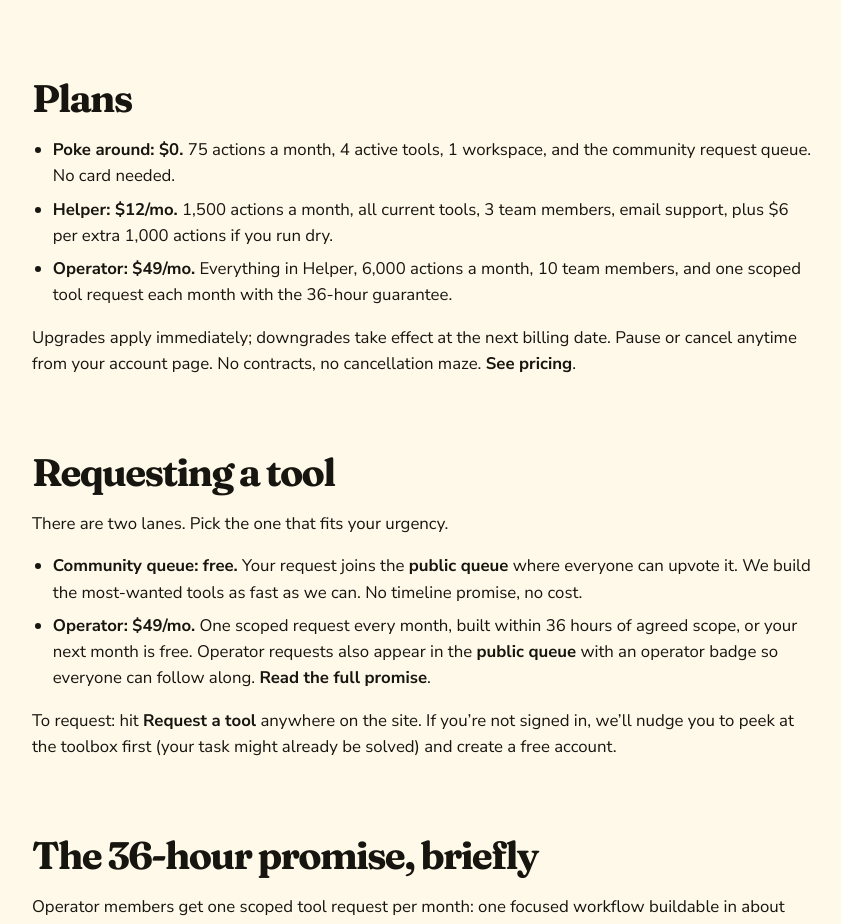
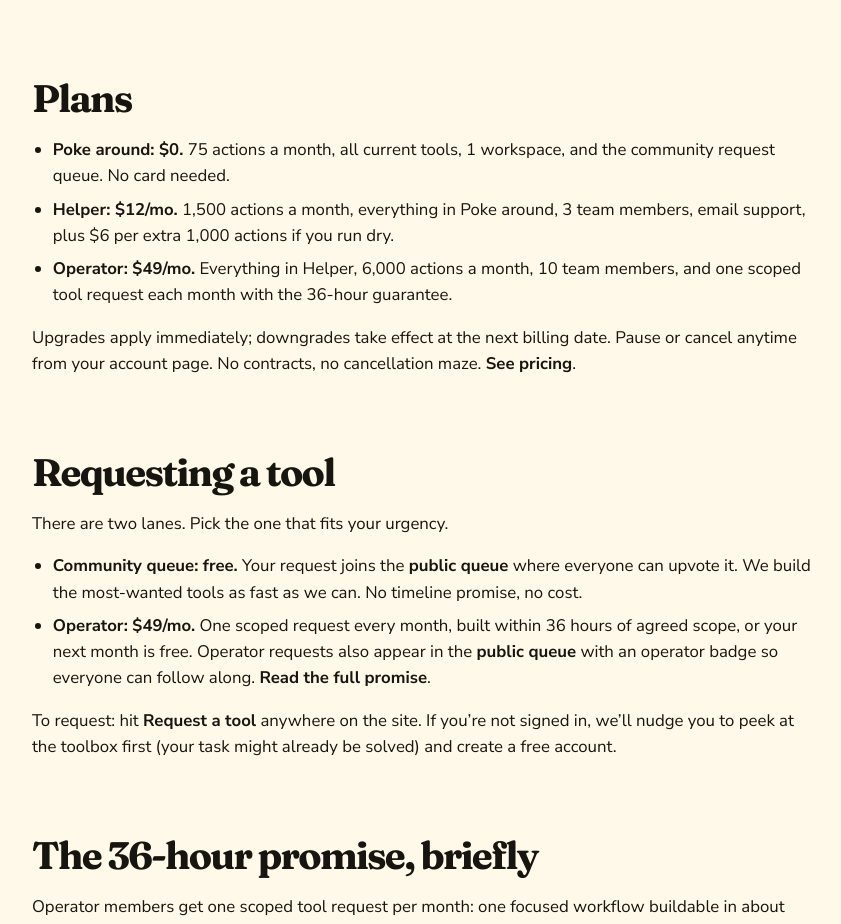
Before and after one commit to Ltang909/leaveittobumbum, a Next.js app: page /docs in a window 1280 px wide. Shown: the part 920-1844 px from the top of the page, without its empty margins (18-859 px from the left). Built offline with nearby package versions, Linux system fonts and the light colour scheme; no server answers.

Commit message:
Free plan gets all tools: '4 active tools' -> 'All current tools' on homepage, pricing, docs

```diff
--- a/app/docs/page.tsx
+++ b/app/docs/page.tsx
@@ -25,8 +25,8 @@ export default function Docs() {
 
           <h2>Plans</h2>
           <ul>
-            <li><strong>Poke around: $0.</strong> 75 actions a month, 4 active tools, 1 workspace, and the community request queue. No card needed.</li>
-            <li><strong>Helper: $12/mo.</strong> 1,500 actions a month, all current tools, 3 team members, email support, plus $6 per extra 1,000 actions if you run dry.</li>
+            <li><strong>Poke around: $0.</strong> 75 actions a month, all current tools, 1 workspace, and the community request queue. No card needed.</li>
+            <li><strong>Helper: $12/mo.</strong> 1,500 actions a month, everything in Poke around, 3 team members, email support, plus $6 per extra 1,000 actions if you run dry.</li>
             <li><strong>Operator: $49/mo.</strong> Everything in Helper, 6,000 actions a month, 10 team members, and one scoped tool request each month with the 36-hour guarantee.</li>
           </ul>
           <p>Upgrades apply immediately; downgrades take effect at the next billing date. Pause or cancel anytime from your account page. No contracts, no cancellation maze. <a href="/pricing/"><strong>See pricing</strong></a>.</p>
--- a/app/page.tsx
+++ b/app/page.tsx
@@ -7,8 +7,8 @@ import { useRequestTool } from "./components/request-tool";
 import { PlanCta } from "./components/plan-ctas";
 
 const plans = [
-  { name: "Poke around", price: "$0", note: "No card needed", credits: "75 actions each month", features: ["4 active tools", "1 workspace", "Community request queue"], cta: "Start free", plan: "free" },
-  { name: "Helper", price: "$12", note: "per month", credits: "1,500 actions each month", features: ["All current tools", "3 team members", "Email support", "$6 per extra 1,000 actions"], cta: "Choose Helper", plan: "helper" },
+  { name: "Poke around", price: "$0", note: "No card needed", credits: "75 actions each month", features: ["All current tools", "1 workspace", "Community request queue"], cta: "Start free", plan: "free" },
+  { name: "Helper", price: "$12", note: "per month", credits: "1,500 actions each month", features: ["Everything in Poke around", "3 team members", "Email support", "$6 per extra 1,000 actions"], cta: "Choose Helper", plan: "helper" },
   { name: "Operator", price: "$49", note: "per month", credits: "6,000 actions each month", features: ["Everything in Helper", "10 team members", "1 scoped tool request each month", "36-hour turnaround guarantee"], cta: "Choose Operator", plan: "operator", featured: true },
 ];
 
--- a/app/pricing/page.tsx
+++ b/app/pricing/page.tsx
@@ -8,8 +8,8 @@ export const metadata: Metadata = {
 };
 
 const plans = [
-  { id: "free", name: "Poke around", price: "$0", note: "No card needed", credits: "75 actions each month", features: ["4 active tools", "1 workspace", "Community request queue"], cta: "Start free", href: "/tools/" },
-  { id: "helper", name: "Helper", price: "$12", note: "per month", credits: "1,500 actions each month", features: ["All current tools", "3 team members", "Email support", "$6 per extra 1,000 actions"], cta: "Choose Helper", href: "/checkout/?plan=helper" },
+  { id: "free", name: "Poke around", price: "$0", note: "No card needed", credits: "75 actions each month", features: ["All current tools", "1 workspace", "Community request queue"], cta: "Start free", href: "/tools/" },
+  { id: "helper", name: "Helper", price: "$12", note: "per month", credits: "1,500 actions each month", features: ["Everything in Poke around", "3 team members", "Email support", "$6 per extra 1,000 actions"], cta: "Choose Helper", href: "/checkout/?plan=helper" },
   { id: "operator", name: "Operator", price: "$49", note: "per month", credits: "6,000 actions each month", features: ["Everything in Helper", "10 team members", "1 scoped tool request each month", "36-hour turnaround guarantee"], cta: "Choose Operator", href: "/checkout/?plan=operator", featured: true },
 ];
 
```
